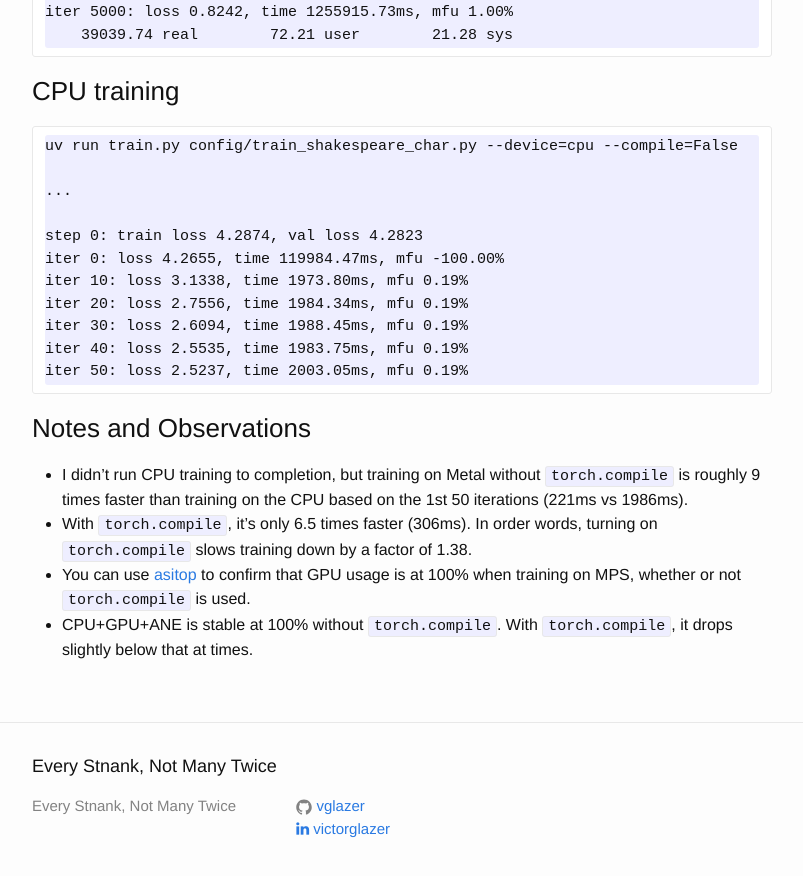
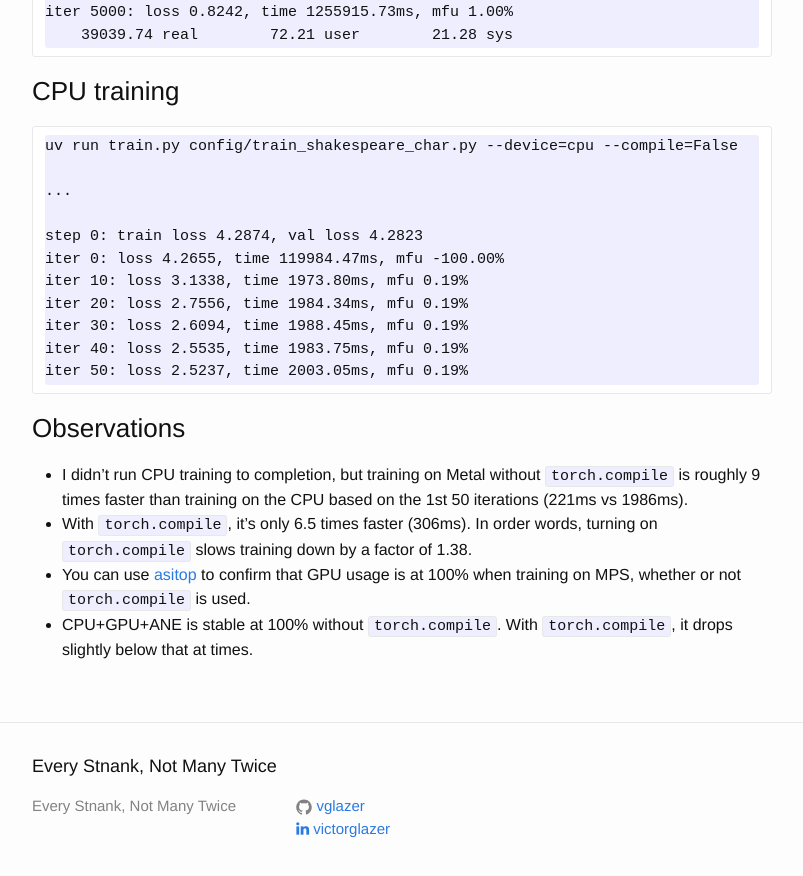
Before and after one commit to vglazer/vglazer.github.io, a Jekyll site: the page built from _posts/2025-09-16-state-of-training-on-metal.md, in a window 1280 px wide and 900 px high, scrolled down 2952 px. Shown: the top 876 px of the window, without its empty margins (238-1041 px from the left). Built offline with Jekyll 4.4.1, drawn with Linux system fonts in a browser that asks for light colours; nearby versions of some CDN libraries.

Commit message:
Title change

````diff
--- a/_posts/2025-09-16-state-of-training-on-metal.md
+++ b/_posts/2025-09-16-state-of-training-on-metal.md
@@ -111,7 +111,7 @@ iter 40: loss 2.5535, time 1983.75ms, mfu 0.19%
 iter 50: loss 2.5237, time 2003.05ms, mfu 0.19%
 ```
 
-### Notes and Observations
+### Observations
 
 - I didn't run CPU training to completion, but training on Metal without `torch.compile` is roughly 9 times faster than training on the CPU based on the 1st 50 iterations (221ms vs 1986ms).
 - With `torch.compile`, it's only 6.5 times faster (306ms). In order words, turning on `torch.compile` slows training down by a factor of 1.38.
````
